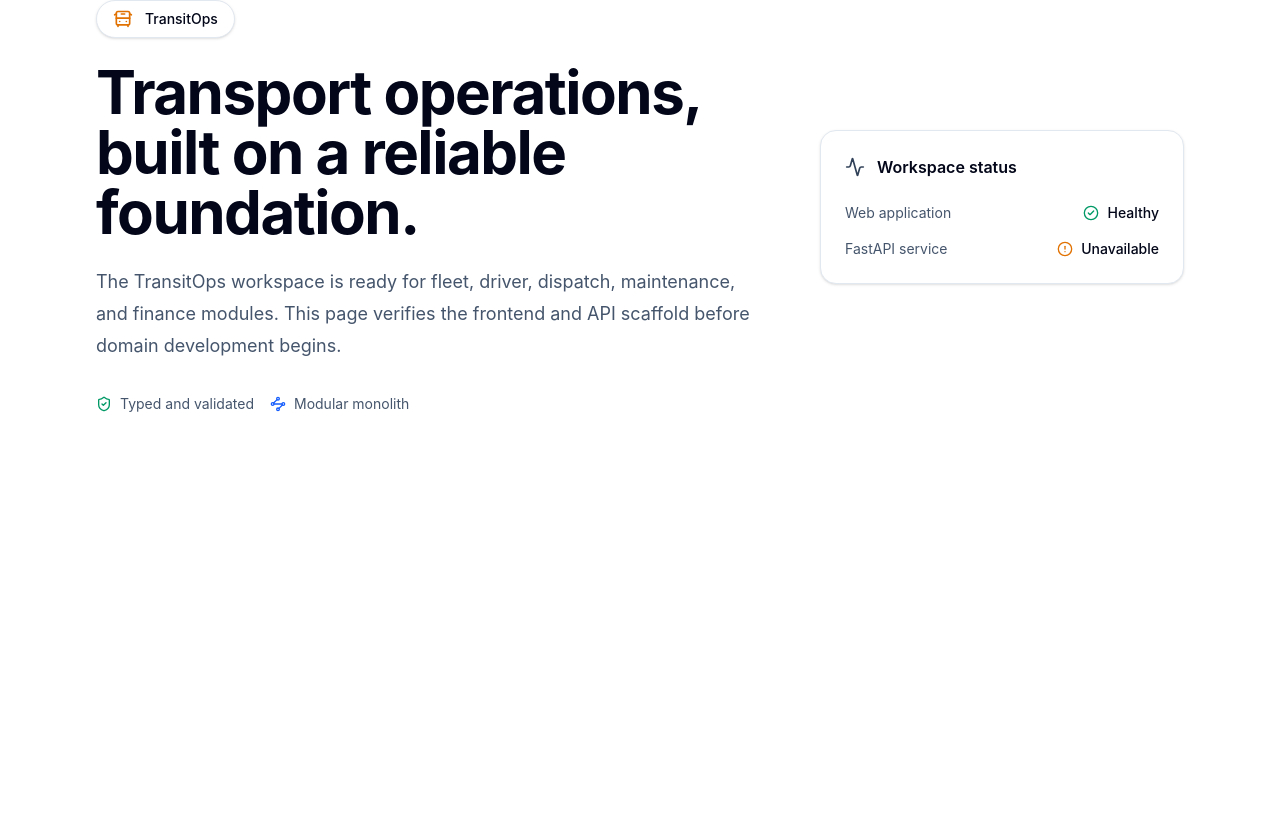
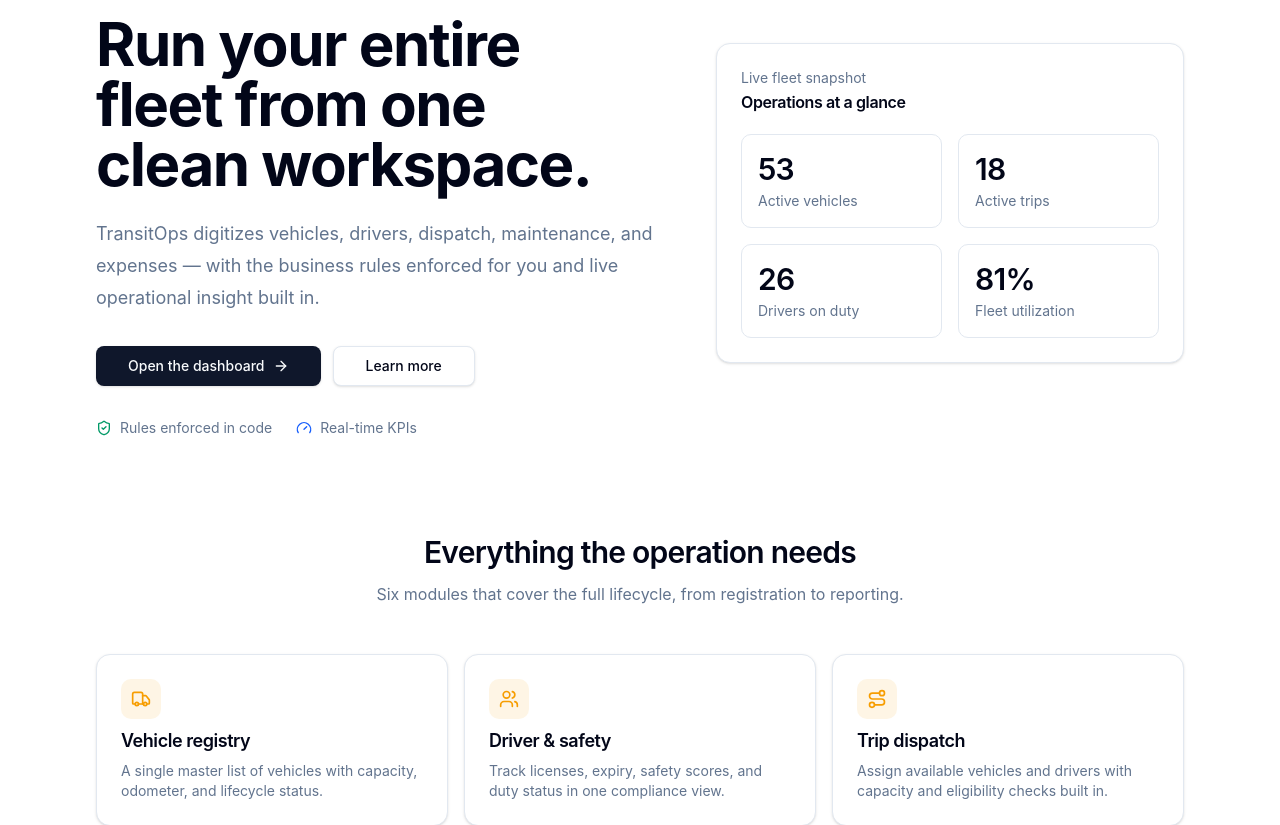
Before and after one commit to krishna0605/TransitOps, a Next.js app in the folder apps/web/: page / in a window 1280 px wide. Shown: the part 193-1018 px from the top of the page. Before the commit the page ends 800 px from the top, so only its background shows below. Built offline with nearby package versions, Linux system fonts and the light colour scheme; no server answers.

Commit message:
feat(web): marketing home page
Hero with live-snapshot KPI panel, six-module feature grid, and a call-to-action.
Replaces the placeholder home page; moved under the (marketing) route group.

```diff
--- /dev/null
+++ b/apps/web/src/app/(marketing)/page.tsx
@@ -0,0 +1,183 @@
+import {
+  ArrowRight,
+  BarChart3,
+  Fuel,
+  Gauge,
+  Route,
+  ShieldCheck,
+  Truck,
+  Users,
+  Wrench,
+} from "lucide-react";
+import Link from "next/link";
+
+import { Badge } from "@/components/ui/badge";
+import { Button } from "@/components/ui/button";
+import {
+  Card,
+  CardContent,
+  CardDescription,
+  CardHeader,
+  CardTitle,
+} from "@/components/ui/card";
+
+const FEATURES = [
+  {
+    icon: Truck,
+    title: "Vehicle registry",
+    description:
+      "A single master list of vehicles with capacity, odometer, and lifecycle status.",
+  },
+  {
+    icon: Users,
+    title: "Driver & safety",
+    description:
+      "Track licenses, expiry, safety scores, and duty status in one compliance view.",
+  },
+  {
+    icon: Route,
+    title: "Trip dispatch",
+    description:
+      "Assign available vehicles and drivers with capacity and eligibility checks built in.",
+  },
+  {
+    icon: Wrench,
+    title: "Maintenance",
+    description:
+      "Log service records; vehicles move to the shop and out of dispatch automatically.",
+  },
+  {
+    icon: Fuel,
+    title: "Fuel & expenses",
+    description:
+      "Capture fuel and other costs, and roll them up into operational cost per vehicle.",
+  },
+  {
+    icon: BarChart3,
+    title: "Analytics",
+    description:
+      "Fuel efficiency, fleet utilization, operational cost, and vehicle ROI at a glance.",
+  },
+];
+
+const KPIS = [
+  { label: "Active vehicles", value: "53" },
+  { label: "Active trips", value: "18" },
+  { label: "Drivers on duty", value: "26" },
+  { label: "Fleet utilization", value: "81%" },
+];
+
+export default function HomePage() {
+  return (
+    <main>
+      {/* Hero */}
+      <section className="mx-auto max-w-6xl px-6 pb-8 pt-16 lg:px-8 lg:pt-24">
+        <div className="grid items-center gap-12 lg:grid-cols-[1.1fr_0.9fr]">
+          <div>
+            <Badge variant="outline" className="mb-5 gap-1.5">
+              <span className="size-1.5 rounded-full bg-brand" />
+              Smart Transport Operations
+            </Badge>
+            <h1 className="text-balance text-4xl font-bold tracking-tight sm:text-6xl">
+              Run your entire fleet from one clean workspace.
+            </h1>
+            <p className="mt-6 max-w-xl text-lg leading-8 text-muted-foreground">
+              TransitOps digitizes vehicles, drivers, dispatch, maintenance, and
+              expenses — with the business rules enforced for you and live
+              operational insight built in.
+            </p>
+            <div className="mt-8 flex flex-wrap gap-3">
+              <Button asChild size="lg">
+                <Link href="/dashboard">
+                  Open the dashboard
+                  <ArrowRight className="size-4" />
+                </Link>
+              </Button>
+              <Button asChild size="lg" variant="outline">
+                <Link href="/about">Learn more</Link>
+              </Button>
+            </div>
+            <div className="mt-8 flex flex-wrap gap-x-6 gap-y-2 text-sm text-muted-foreground">
+              <span className="inline-flex items-center gap-2">
+                <ShieldCheck className="size-4 text-emerald-600" />
+                Rules enforced in code
+              </span>
+              <span className="inline-flex items-center gap-2">
+                <Gauge className="size-4 text-blue-600" />
+                Real-time KPIs
+              </span>
+            </div>
+          </div>
+
+          {/* KPI preview panel */}
+          <Card className="shadow-sm">
+            <CardHeader>
+              <CardDescription>Live fleet snapshot</CardDescription>
+              <CardTitle>Operations at a glance</CardTitle>
+            </CardHeader>
+            <CardContent className="grid grid-cols-2 gap-4">
+              {KPIS.map((kpi) => (
+                <div key={kpi.label} className="rounded-lg border bg-card p-4">
+                  <p className="text-3xl font-semibold tracking-tight">
+                    {kpi.value}
+                  </p>
+                  <p className="mt-1 text-sm text-muted-foreground">
+                    {kpi.label}
+                  </p>
+                </div>
+              ))}
+            </CardContent>
+          </Card>
+        </div>
+      </section>
+
+      {/* Features */}
+      <section className="mx-auto max-w-6xl px-6 py-16 lg:px-8">
+        <div className="mx-auto max-w-2xl text-center">
+          <h2 className="text-3xl font-semibold tracking-tight">
+            Everything the operation needs
+          </h2>
+          <p className="mt-3 text-muted-foreground">
+            Six modules that cover the full lifecycle, from registration to
+            reporting.
+          </p>
+        </div>
+        <div className="mt-12 grid gap-4 sm:grid-cols-2 lg:grid-cols-3">
+          {FEATURES.map((feature) => (
+            <Card key={feature.title} className="h-full">
+              <CardHeader>
+                <div className="mb-2 grid size-10 place-items-center rounded-lg bg-brand/10 text-brand">
+                  <feature.icon className="size-5" />
+                </div>
+                <CardTitle className="text-lg">{feature.title}</CardTitle>
+                <CardDescription>{feature.description}</CardDescription>
+              </CardHeader>
+            </Card>
+          ))}
+        </div>
+      </section>
+
+      {/* CTA */}
+      <section className="mx-auto max-w-6xl px-6 pb-20 lg:px-8">
+        <Card className="overflow-hidden bg-primary text-primary-foreground">
+          <CardContent className="flex flex-col items-start gap-4 p-8 sm:flex-row sm:items-center sm:justify-between sm:p-10">
+            <div>
+              <h2 className="text-2xl font-semibold tracking-tight">
+                Ready to dispatch your first trip?
+              </h2>
+              <p className="mt-2 text-primary-foreground/80">
+                Sign in and start managing your fleet in minutes.
+              </p>
+            </div>
+            <Button asChild size="lg" variant="secondary">
+              <Link href="/login">
+                Get started
+                <ArrowRight className="size-4" />
+              </Link>
+            </Button>
+          </CardContent>
+        </Card>
+      </section>
+    </main>
+  );
+}
--- a/apps/web/src/app/page.tsx
+++ /dev/null
@@ -1,42 +0,0 @@
-import { BusFront, ShieldCheck, Waypoints } from "lucide-react";
-
-import { HealthStatus } from "@/components/feedback/health-status";
-import { publicEnv } from "@/config/env";
-
-export default function HomePage() {
-  return (
-    <main className="mx-auto flex min-h-screen max-w-6xl flex-col justify-center px-6 py-16 lg:px-8">
-      <section className="grid items-center gap-12 lg:grid-cols-[1.3fr_0.7fr]">
-        <div>
-          <div className="mb-6 inline-flex items-center gap-3 rounded-full border bg-white px-4 py-2 text-sm font-medium shadow-sm">
-            <BusFront className="size-5 text-amber-600" aria-hidden="true" />
-            {publicEnv.NEXT_PUBLIC_APP_NAME}
-          </div>
-          <h1 className="max-w-3xl text-4xl font-bold tracking-tight text-slate-950 sm:text-6xl">
-            Transport operations, built on a reliable foundation.
-          </h1>
-          <p className="mt-6 max-w-2xl text-lg leading-8 text-slate-600">
-            The TransitOps workspace is ready for fleet, driver, dispatch,
-            maintenance, and finance modules. This page verifies the frontend
-            and API scaffold before domain development begins.
-          </p>
-          <div className="mt-8 flex flex-wrap gap-4 text-sm text-slate-600">
-            <span className="inline-flex items-center gap-2">
-              <ShieldCheck
-                className="size-4 text-emerald-600"
-                aria-hidden="true"
-              />
-              Typed and validated
-            </span>
-            <span className="inline-flex items-center gap-2">
-              <Waypoints className="size-4 text-blue-600" aria-hidden="true" />
-              Modular monolith
-            </span>
-          </div>
-        </div>
-
-        <HealthStatus />
-      </section>
-    </main>
-  );
-}
```
